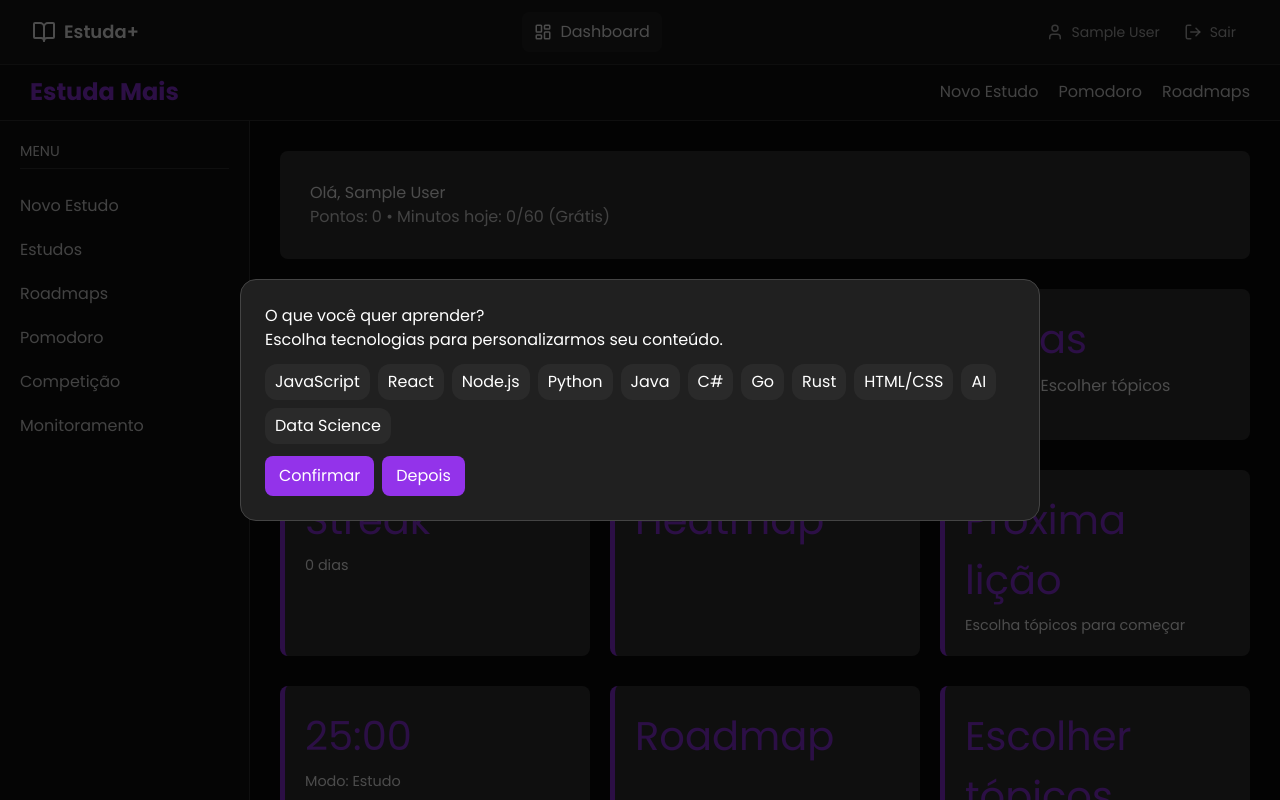
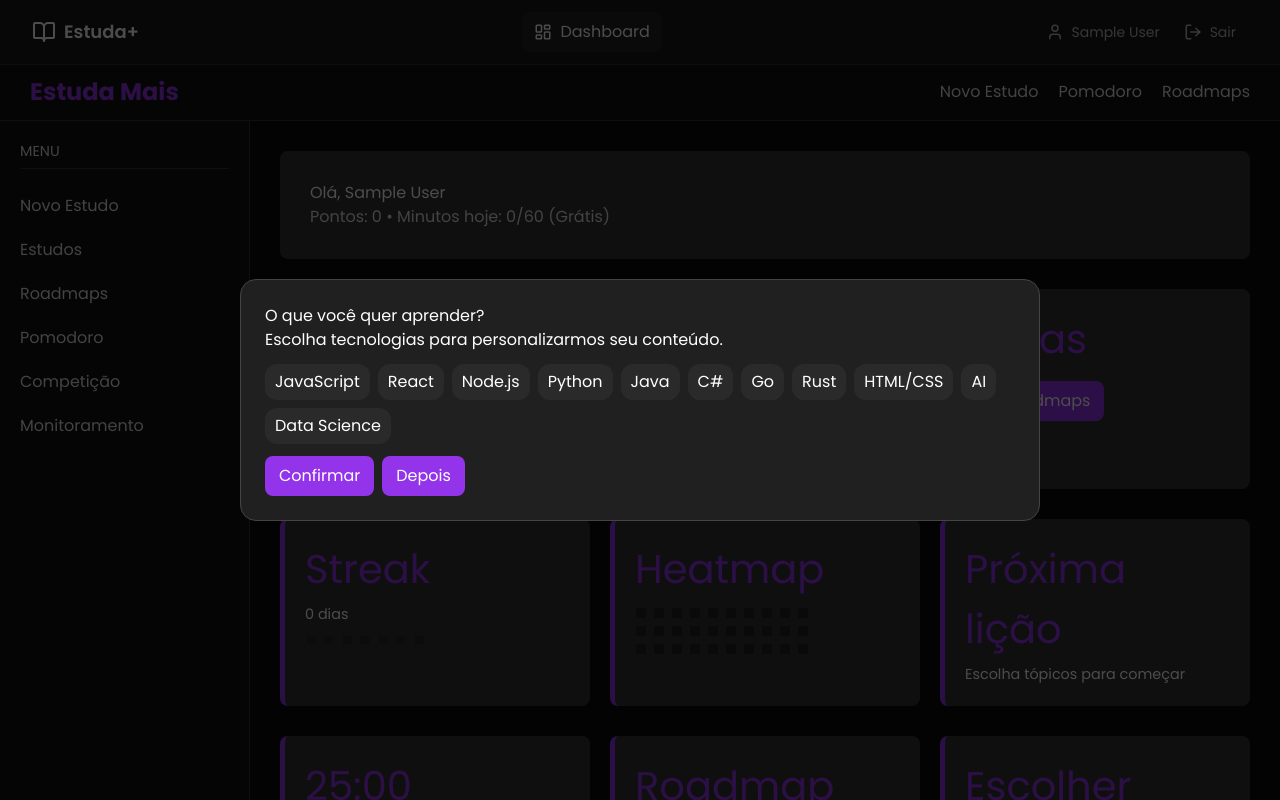
Before and after one commit to kalebzaki4/Estuda-Mais, a React (Vite) app in the folder frontend/: page /dashboard in a window 1280 px wide. Shown: the top 800 px of the page. Built offline with nearby package versions, Linux system fonts and the light colour scheme; sample sign-in values are in the browser's storage.

Commit message:
Update Dashboard.module.css

```diff
--- a/frontend/src/styles/Dashboard.module.css
+++ b/frontend/src/styles/Dashboard.module.css
@@ -123,6 +123,28 @@ body {
 .tagActive { background: var(--color-purple); }
 .flexBetween { display: flex; justify-content: space-between; }
 
+.progressWrap { margin-top: 10px; }
+.progressBar { width: 100%; height: 10px; background: #2a2a2a; border-radius: 999px; overflow: hidden; border: 1px solid #3a3a3a; }
+.progressFill { height: 100%; background: linear-gradient(90deg, #7b2ff7, #6a24d9); box-shadow: 0 6px 18px rgba(123,47,247,0.22); }
+.progressText { margin-top: 8px; font-size: 0.85rem; color: var(--color-text); }
+
+.quickActions { display: flex; gap: 8px; flex-wrap: wrap; margin-top: 12px; }
+.quickBtn { background-color: var(--color-purple); color: var(--color-light); border: none; border-radius: 8px; padding: 8px 14px; cursor: pointer; transition: opacity 0.2s ease, transform 0.1s ease; }
+.quickBtn:hover { opacity: 0.9; }
+.quickBtn:active { transform: scale(0.98); }
+
+.badge { display: inline-flex; align-items: center; gap: 6px; padding: 6px 10px; border-radius: 999px; background: linear-gradient(90deg, #7b2ff7, #6a24d9); color: #fff; font-size: 0.85rem; box-shadow: 0 6px 18px rgba(123,47,247,0.22); }
+.streakRow { display: flex; gap: 6px; margin-top: 8px; }
+.streakDot { width: 12px; height: 12px; border-radius: 999px; background: #2a2a2a; border: 1px solid #3a3a3a; }
+.streakDotOn { background: linear-gradient(90deg, #7b2ff7, #6a24d9); box-shadow: 0 6px 18px rgba(123,47,247,0.22); border: none; }
+
+.heatmapGrid { display: grid; grid-template-columns: repeat(10, 12px); gap: 6px; margin-top: 8px; }
+.heatDay { width: 12px; height: 12px; border-radius: 2px; background: #242424; border: 1px solid #333; }
+.heat0 { background: #242424; }
+.heat1 { background: #3a2a5a; }
+.heat2 { background: #5a3a9a; }
+.heat3 { background: #7b2ff7; }
+
 /* onboarding modal */
 .modalBackdrop { position: fixed; inset: 0; background: rgba(0,0,0,0.7); display: flex; align-items: center; justify-content: center; padding: 16px; z-index: 9999; }
 .modalBox { width: 100%; max-width: 800px; border-radius: 16px; background: #202020; border: 1px solid #444; }
```
